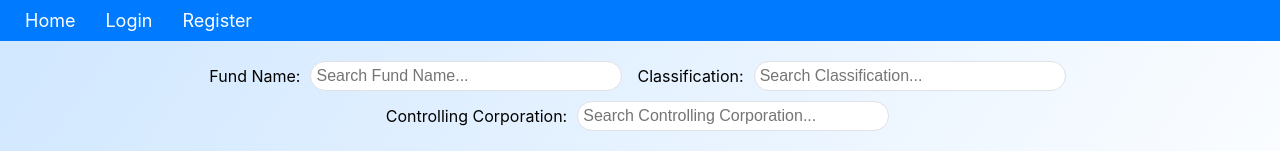
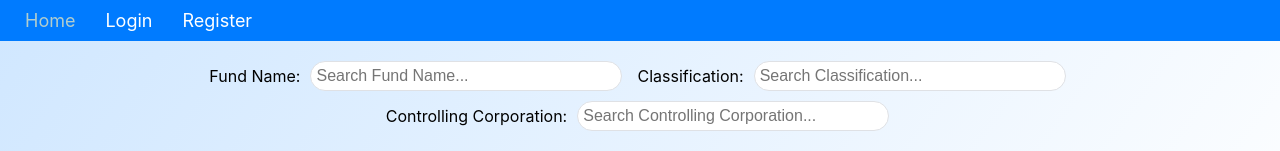
Before and after one commit to GaiShukrun/Kupot_Gemel, a React (Create React App) app: page / in a window 1280 px wide. Shown: the top 151 px of the page. Built offline with nearby package versions, Linux system fonts and the light colour scheme; no server answers.

Commit message:
added interactive navbar. BSPMS2434-85

```diff
--- a/src/components/Navbar.jsx
+++ b/src/components/Navbar.jsx
@@ -1,11 +1,12 @@
 import React, { useContext } from 'react';
-import { Link } from 'react-router-dom';
+import { Link, useLocation } from 'react-router-dom';
 import { AuthContext } from './AuthContext';
 import { useNavigate } from 'react-router-dom';
-import './Navbar.css';
+
 function Navbar() {
   const { isAuthenticated, userRole, logout } = useContext(AuthContext);
   const navigate = useNavigate();
+  const location = useLocation();
 
   const handleLogout = async () => {
     try {
@@ -13,46 +14,82 @@ function Navbar() {
       alert('Logout successful');
       navigate('/');
       navigate(0); // refresh
-
     } catch (error) {
       console.error('Logout error:', error);
       alert('Logout failed');
     }
   };
 
+  const isActive = (path) => location.pathname === path;
+
+  const navbarStyles = {
+    backgroundColor: '#007BFF',
+    padding: '10px',
+    display: 'flex',
+    justifyContent: 'flex-start',
+    alignItems: 'center',
+  };
+
+  const listStyles = {
+    listStyle: 'none',
+    display: 'flex',
+    margin: 0,
+    padding: 0,
+  };
+
+  const itemStyles = {
+    margin: '0 15px',
+  };
+
+  const linkStyles = (active) => ({
+    color: active ? '#b1cdcd' : 'white',
+    textDecoration: 'none',
+    fontSize: '18px',
+  });
+
+  const buttonStyles = {
+    background: 'none',
+    border: 'none',
+    cursor: 'pointer',
+    color: 'white',
+    fontSize: '18px',
+    padding: 0,
+    textDecoration: 'none',
+  };
+
   return (
-    <nav className="navbar">
-      <ul className="navbar-list">
-        <li className="navbar-item">
-          <Link to="/" className="navbar-link">Home</Link>
+    <nav style={navbarStyles}>
+      <ul style={listStyles}>
+        <li style={itemStyles}>
+          <Link to="/" style={linkStyles(isActive('/'))}>Home</Link>
         </li>
         {!isAuthenticated ? (
           <>
-            <li className="navbar-item">
-              <Link to="/login" className="navbar-link">Login</Link>
+            <li style={itemStyles}>
+              <Link to="/login" style={linkStyles(isActive('/login'))}>Login</Link>
             </li>
-            <li className="navbar-item">
-              <Link to="/register" className="navbar-link">Register</Link>
+            <li style={itemStyles}>
+              <Link to="/register" style={linkStyles(isActive('/register'))}>Register</Link>
             </li>
           </>
         ) : (
           <>
-           <li className="navbar-item">
-              <Link to="/favorite-funds" className="navbar-link">My Favorite Funds</Link>
+            <li style={itemStyles}>
+              <Link to="/favorite-funds" style={linkStyles(isActive('/favorite-funds'))}>My Favorite Funds</Link>
             </li>
             {userRole === 'admin' && (
-              <li className="navbar-item">
-                <Link to="/admin" className="navbar-link">User Management</Link>
+              <li style={itemStyles}>
+                <Link to="/admin" style={linkStyles(isActive('/admin'))}>User Management</Link>
               </li>
             )}
-            <li className="navbar-item">
-              <Link to="/questions-form" className="navbar-link">Personal Questions</Link>
+            <li style={itemStyles}>
+              <Link to="/questions-form" style={linkStyles(isActive('/questions-form'))}>Personal Questions</Link>
             </li>
-            <li className="navbar-item">
-              <Link to="/recommended-funds" className="navbar-link">My Recommended Funds</Link>
+            <li style={itemStyles}>
+              <Link to="/recommended-funds" style={linkStyles(isActive('/recommended-funds'))}>My Recommended Funds</Link>
             </li>
-            <li className="navbar-item">
-              <button className="navbar-link" onClick={handleLogout}>Logout</button>
+            <li style={itemStyles}>
+              <button style={buttonStyles} onClick={handleLogout}>Logout</button>
             </li>
           </>
         )}
```
